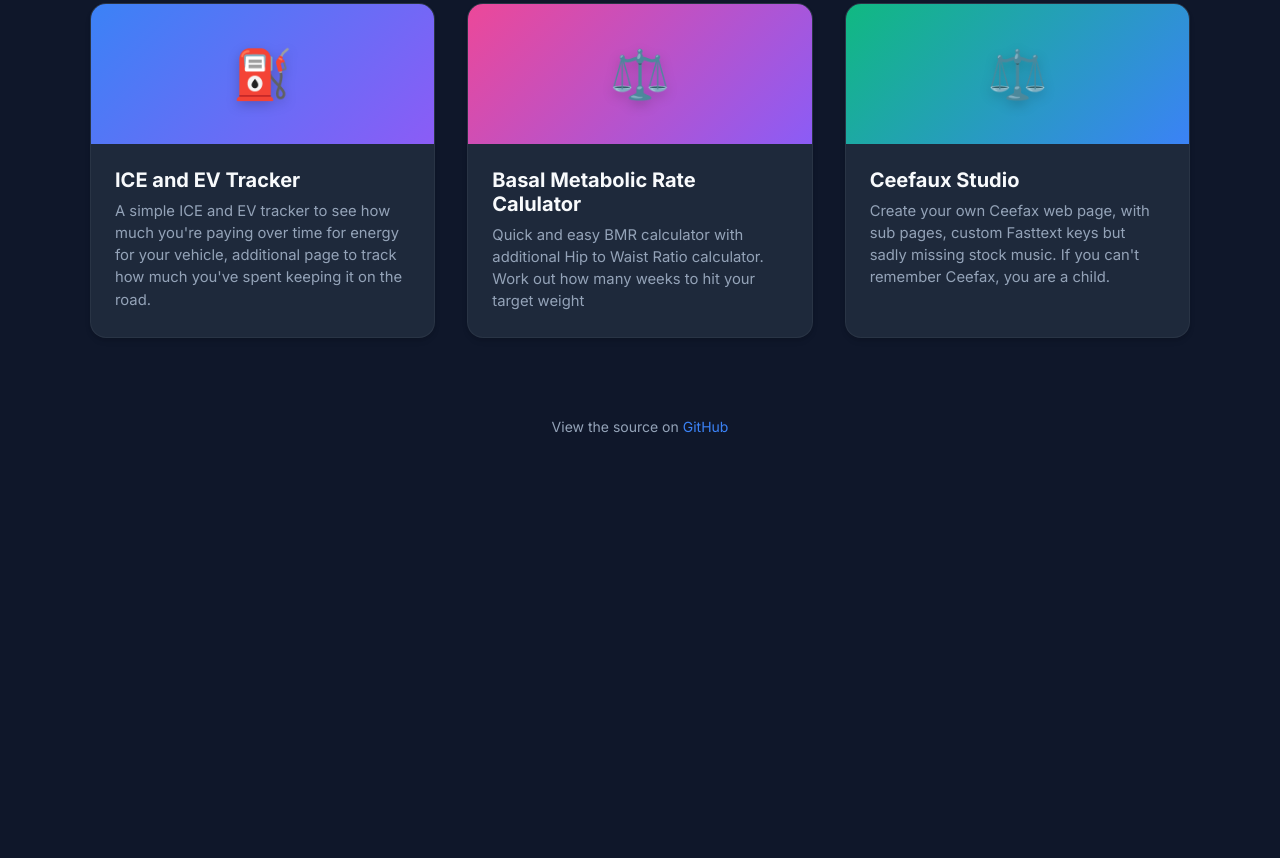
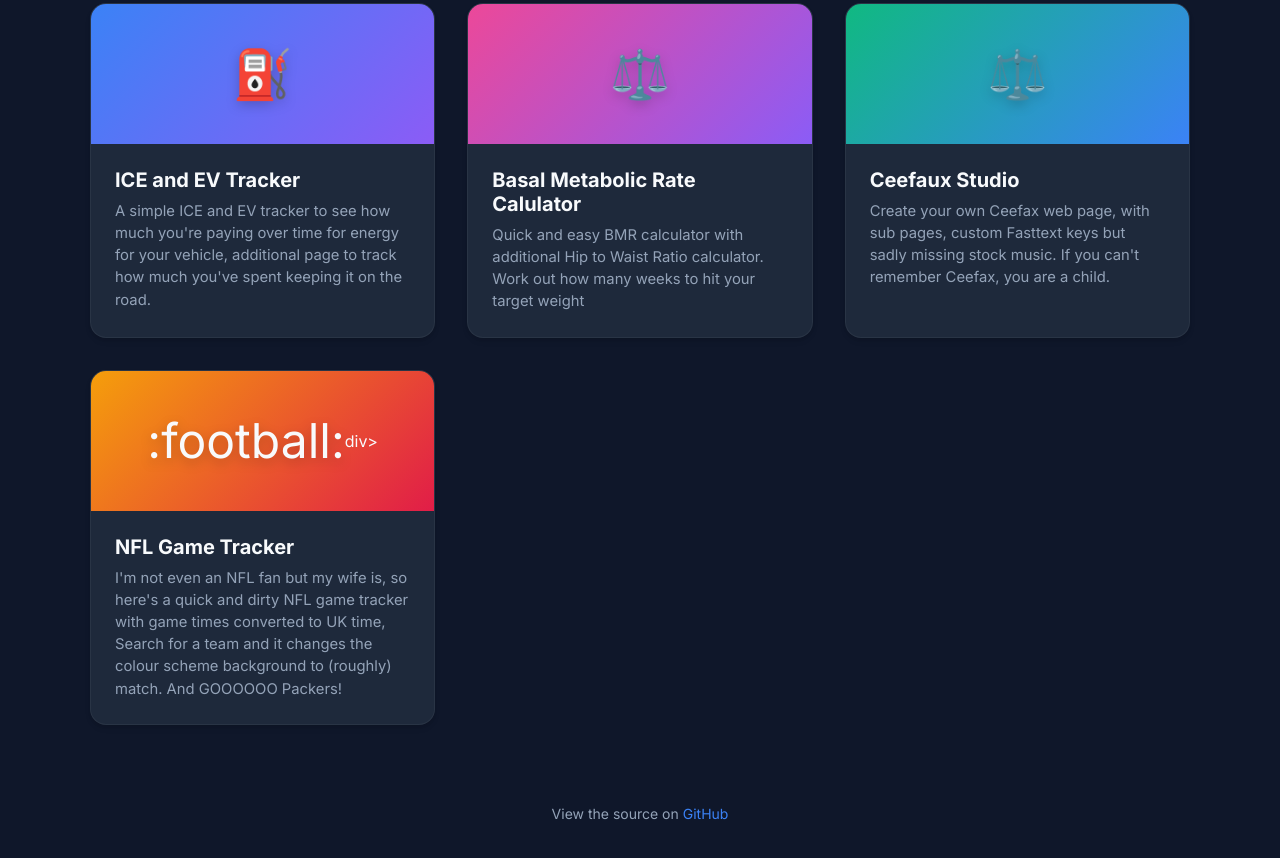
Before and after one commit to art101mark46/one-page-apps, a plain HTML site: page index.html in a window 1280 px wide. Shown: the part 1196-2054 px from the top of the page. Before the commit the page ends 1679 px from the top, so only its background shows below. Drawn offline with Linux system fonts and the light colour scheme.

Commit message:
Update index.html
Added NFL tracker

```diff
--- a/index.html
+++ b/index.html
@@ -290,6 +290,16 @@
             </div>
         </a>
 
+
+        <a href="nfl-tracker.html" class="card">
+            <div class="card-visual">
+                    <div class="card-icon">:football:</div>div>
+            </div>
+            <div class="card-content">
+                <h2>NFL Game Tracker</h2>
+                <p>I'm not even an NFL fan but my wife is, so here's a quick and dirty NFL game tracker with game times converted to UK time, Search for a team and it changes the colour scheme background to (roughly) match. And GOOOOOO Packers!</p>
+            </div>
+        </a>
     </main>
 
     <footer>
```
